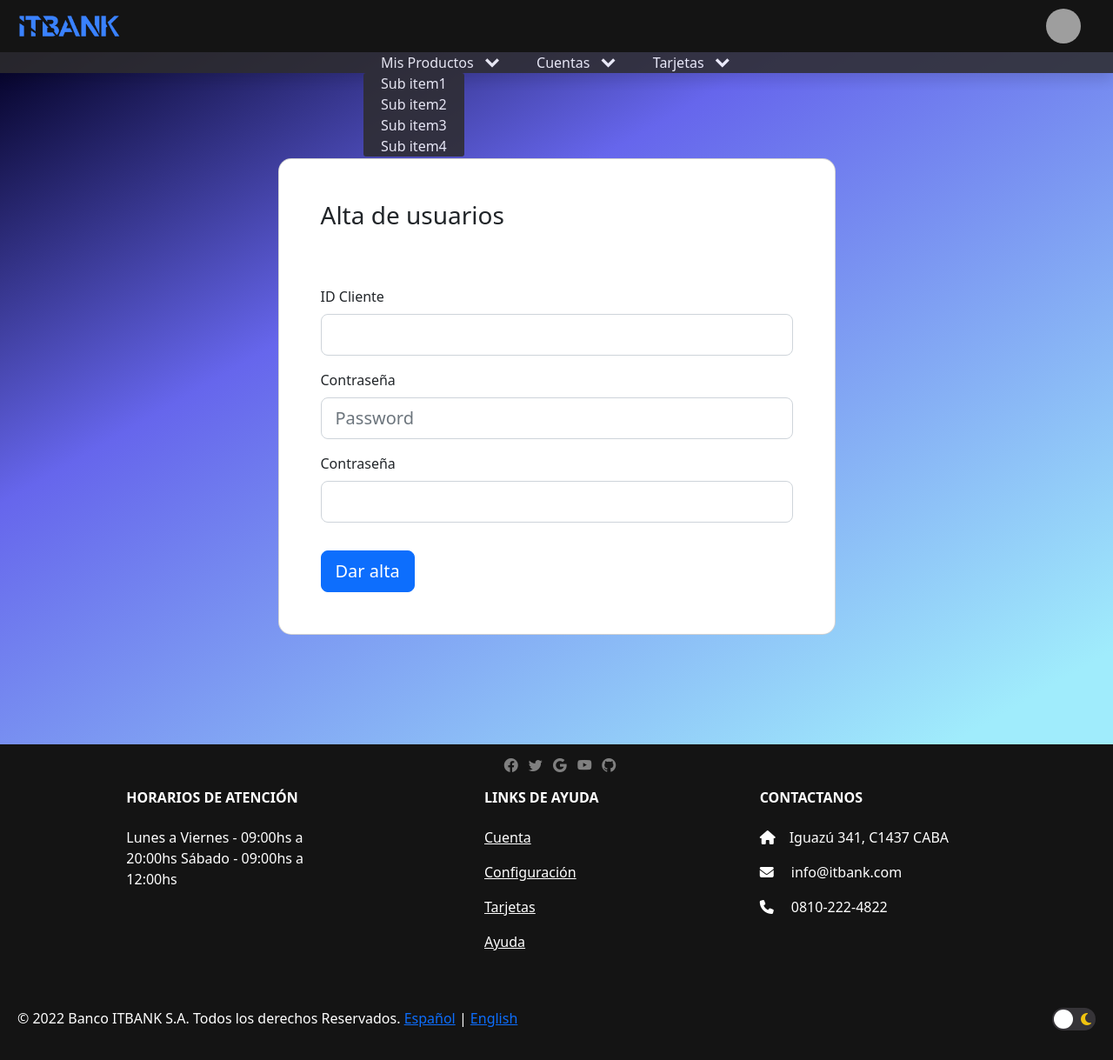
After one commit to GRUPO3-ITBANK/Sprint8, a Django app: page /alta-user-cl/ in a window 1280 px wide, after a click on "Mis Productos". The commit adds this page. Shown: the whole page at 87% size. Run offline with Django 4.2, Linux system fonts and the light colour scheme; a user stored in the database is signed in; some libraries are stand-ins or nearby versions; grey boxes are pictures that could not be loaded.

Commit message:
endpoint get clientes. + alta de users empl/cli

```diff
--- a/homebanking/Empleados/admin.py
+++ b/homebanking/Empleados/admin.py
@@ -1,5 +1,4 @@
 from django.contrib import admin
+from .models import Empleado
 
-# from .models import Empleado
-
-# admin.site.register(Empleado)
+admin.site.register(Empleado)
--- a/homebanking/ITBA/static/ITBA/css/home.css
+++ b/homebanking/ITBA/static/ITBA/css/home.css
@@ -97,10 +97,10 @@ header label:hover {
   color: rgb(119, 179, 232);
 }
 .menu ul ul {
-  margin-top: 5px;
   position: absolute;
   display: block;
   border-radius: 3px;
+  padding: 0px;
 }
 .submenu-inactive {
   display: none;
@@ -124,7 +124,7 @@ header label:hover {
   opacity: 0.87;
   top: 0;
   position: fixed;
-  top: 54px;
+  top: 50px;
   left: 0;
   width: 100%;
   transition: all 0.3s;
--- a/homebanking/ITBA/templates/ITBA/base-nav.html
+++ b/homebanking/ITBA/templates/ITBA/base-nav.html
@@ -31,7 +31,11 @@
                         alt="">
                 </div>
                 <div class="menu-p">
+                    {% if not request.user.is_staff %}
                     <h3 id="UserNameLogged">{{ user.id_cliente.nombre}} {{user.id_cliente.apellido}}</h3>
+                    {% else %}
+                    <h3 id="UserNameLogged">Superusuario</h3>
+                    {% endif %}
                     <ul>
                         <li> <a href="#">Mi perfil</a></li>
                         <li> <a href="#">Configuración</a></li>
@@ -43,6 +47,7 @@
     </nav>
 </header>
 <nav id="menu" class="menu menu-inactive shadow">
+    {% if not request.user.is_staff %}
     <ul>
         <li class="idSubmenu" onclick="desplegarSubmenu('submenu1')"><a href="#">Mis Productos<span
                     class="icon-down-open"></span></a>
@@ -74,6 +79,38 @@
         <li><a href="{% url 'prestamos' %}">Prestamos</a></li>
         <li><a href="#">Contacto</a></li>
     </ul>
+    {% else %}
+    <ul>
+        <li class="idSubmenu" onclick="desplegarSubmenu('submenu1')"><a href="#">Mis Productos<span
+                    class="icon-down-open"></span></a>
+            <ul id="submenu1" class="submenu submenu-inactive">
+                <li><a href="#">Sub item1</a></li>
+                <li><a href="#">Sub item2</a></li>
+                <li><a href="#">Sub item3</a></li>
+                <li><a href="#">Sub item4</a></li>
+            </ul>
+        </li>
+        <li class="idSubmenu" onclick="desplegarSubmenu('submenu2')"><a href="#">Cuentas<span
+                    class="icon-down-open"></span></a>
+            <ul id="submenu2" class="submenu-inactive">
+                <li><a href="#">Sub item1</a></li>
+                <li><a href="#">Sub item2</a></li>
+                <li><a href="#">Sub item3</a></li>
+                <li><a href="#">Sub item4</a></li>
+            </ul>
+        </li>
+        <li class="idSubmenu" onclick="desplegarSubmenu('submenu3')"><a href="#">Tarjetas<span
+                    class="icon-down-open"></span></a>
+            <ul id="submenu3" class="submenu-inactive">
+                <li><a href="#">Sub item1</a></li>
+                <li><a href="#">Sub item2</a></li>
+                <li><a href="#">Sub item3</a></li>
+                <li><a href="#">Sub item4</a></li>
+            </ul>
+        </li>
+
+    </ul>
+    {% endif %}
 </nav>
 {%endblock%}
 {%block scripts%}
--- a/homebanking/Login/models.py
+++ b/homebanking/Login/models.py
@@ -1,30 +1,32 @@
 from django.db import models
 from django.contrib.auth.models import (BaseUserManager,AbstractUser)
 from Clientes.models import Cliente
+from Empleados.models import Empleado
 
 class   MyUserManager(BaseUserManager):
-    def create_user(self, username, id_cliente, password=None):
+    def create_user(self, username, email, password=None):
         if not username:
             raise ValueError('Hola, debes ingresar DNI')
         user = self.model(
             username=username,
-            id_cliente=id_cliente,
+            email=email,
         )
         user.set_password(password)
         user.save(using=self._db)
         return user
 
-    def create_superuser(self,username,id_cliente, password=None):
+    def create_superuser(self,username,email, password=None):
         user = self.create_user(
             username,
             password=password,
-            id_cliente=id_cliente,
+            email=email,
         )
         user.is_admin = True
         user.save(using=self._db)
         return user
 
 class MyUser(AbstractUser):
+    id_empleado=models.OneToOneField(Empleado, on_delete=models.CASCADE, null=True, blank=True)
     id_cliente=models.OneToOneField(Cliente, on_delete=models.CASCADE, null=True, blank=True)
     username=models.CharField(max_length=50,blank=True,null=True, unique=True,verbose_name = "DNI")
     is_active = models.BooleanField(default=True)
@@ -33,7 +35,7 @@ class MyUser(AbstractUser):
     objects = MyUserManager()
 
     USERNAME_FIELD = 'username'
-    REQUIRED_FIELDS = ['id_cliente']
+    REQUIRED_FIELDS = ['email']
 
     def has_perm(self, perm, obj=None):
         return True
--- /dev/null
+++ b/homebanking/Login/templates/Login/alta-user-cl.html
@@ -0,0 +1,64 @@
+{% extends 'ITBA/base-nav.html' %}
+<!-- Contenido estatico -->
+{% load static %}
+<!-- Agrego titulo -->
+{% block title %}Alta de usuarios nuevos{% endblock %}
+<!-- Agrego contenido -->
+{% block content %}
+<section class="vh-100" style="background: var(--gradient);">
+    <div class="container py-5 h-100">
+        <div class="row justify-content-center align-items-center h-100">
+            <div class="col-12 col-lg-9 col-xl-7">
+                <div class="card shadow-2-strong card-registration" style="border-radius: 15px;">
+                    <div class="card-body p-4 p-md-5">
+                        <h3 class="mb-4 pb-2 pb-md-0 mb-md-5">Alta de usuarios</h3>
+                        {% if 'ok' in request.GET %}
+                        <P class="text-success">Usuario registrado exitosamente</P>
+                        {% endif %}
+
+                        <form action="" method="POST">
+                            {% csrf_token %}
+                            <div class="row">
+                                <div class="mt-3">
+                                    <div class="form-outline">
+                                        <label class="form-label" for="id_cliente">ID Cliente</label>
+                                        <input name="id_cliente" id="id_id_cliente"
+                                            class="form-control form-control-lg">
+                                        </input>
+                                    </div>
+
+                                </div>
+                            </div>
+                            <div class="row">
+                                <div class="mt-3">
+                                    <div class="form-outline">
+                                        <label class="form-label" for="pass">Contraseña</label>
+                                        <input type="password" id="pass" name="pass"
+                                            class="form-control form-control-lg" placeholder="Password" />
+                                    </div>
+                                </div>
+                            </div>
+                            <div class="row">
+
+                                <div class="mt-3">
+                                    <div class="form-outline">
+                                        <label class="form-label" for="pass">Contraseña</label>
+                                        <input type="password" id="pass" name="pass"
+                                            class="form-control form-control-lg" />
+                                    </div>
+                                </div>
+                            </div>
+
+                            <div class="mt-4 pt-2">
+                                <input class="btn btn-primary btn-lg" type="submit" value="Dar alta" />
+                            </div>
+
+                        </form>
+                    </div>
+                </div>
+            </div>
+        </div>
+    </div>
+</section>
+{% endblock %}
+{{request.POST}}
--- a/homebanking/Login/views.py
+++ b/homebanking/Login/views.py
@@ -2,11 +2,17 @@ from django.shortcuts import render, redirect
 from django.urls import reverse
 from django.contrib.auth.hashers import make_password
 from Clientes.models import Cliente
+from Empleados.models import Empleado
 from .models import MyUser
-from .forms import UserCreationForm
 
-def alta_usuario(request):
-    form=UserCreationForm()
+def alta_user(request):
+    if not (request.user.is_staff):
+        return render(request, 'ITBA/index.html')
+    return render(request, "Login/alta-user.html",)
+
+
+def alta_user_cl(request):
+
     if not (request.user.is_staff):
         return render(request, 'ITBA/index.html')
     if request.method == "POST":
@@ -15,5 +21,18 @@ def alta_usuario(request):
         password = make_password(request.POST.get('pass'))
         cliente = Cliente.objects.filter(pk=id_cliente).first()
         MyUser(username=dni,id_cliente=cliente,password=password).save()
-        return redirect(reverse('alta_usuario')+"?ok")
-    return render(request, "Login/alta-usuario.html",{'form': form})
+        return redirect(reverse('alta-user-cl')+"?ok")
+    return render(request, "Login/alta-user-cl.html")
+
+
+def alta_user_empl(request):
+    if not (request.user.is_staff):
+        return render(request, 'ITBA/index.html')
+    if request.method == "POST":
+        id_empleado = request.POST.get('id_empleado')
+        dni = request.POST.get('dni')
+        password = make_password(request.POST.get('pass'))
+        empleado = Empleado.objects.filter(pk=id_empleado).first()
+        MyUser(username=dni,id_empleado=empleado,password=password).save()
+        return redirect(reverse('alta-user-empl')+"?ok")
+    return render(request, "Login/alta-user-empl.html")
--- a/homebanking/homebanking/urls.py
+++ b/homebanking/homebanking/urls.py
@@ -15,6 +15,7 @@ Including another URLconf
 """
 from django.contrib import admin
 from django.urls import path, include
+from API.views import ClienteDetails
 import registration, ITBA,  Prestamos, Login
 from Login import views
 from Prestamos import views
@@ -29,5 +30,8 @@ urlpatterns = [
     path('logout-session/', registration.views.logout, name='logout-session'),
     path('accounts/',include('django.contrib.auth.urls')),
     path('prestamos/', Prestamos.views.prestamos, name="prestamos"),
-    path('alta-usuario/', Login.views.alta_usuario, name="alta_usuario"),
+    path('alta-user/', Login.views.alta_user, name="alta-user"),
+    path('alta-user-cl/', Login.views.alta_user_cl, name="alta-user-cl"),
+    path('alta-user-empl/', Login.views.alta_user_empl, name="alta-user-empl"),
+    path('API/clientes/<int:pk>/',ClienteDetails.as_view()),
 ]
```
Also changed, not shown: homebanking/API/serializers.py (+19 -8 lines), homebanking/API/views.py (+12 -1 lines), homebanking/ITBA/templates/ITBA/home.html (+22 -1 lines), homebanking/ITBA/views.py (+5 -2 lines), homebanking/Login/forms.py (deleted, +0 -12 lines), homebanking/Login/templates/Login/alta-user-empl.html (renamed from homebanking/Login/templates/Login/alta-usuario.html, +13 -15 lines), homebanking/Login/templates/Login/alta-user.html (added, +28 -0 lines), homebanking/Login/migrations/0008_myuser_id_empleado.py (added), homebanking/db.sqlite3.
